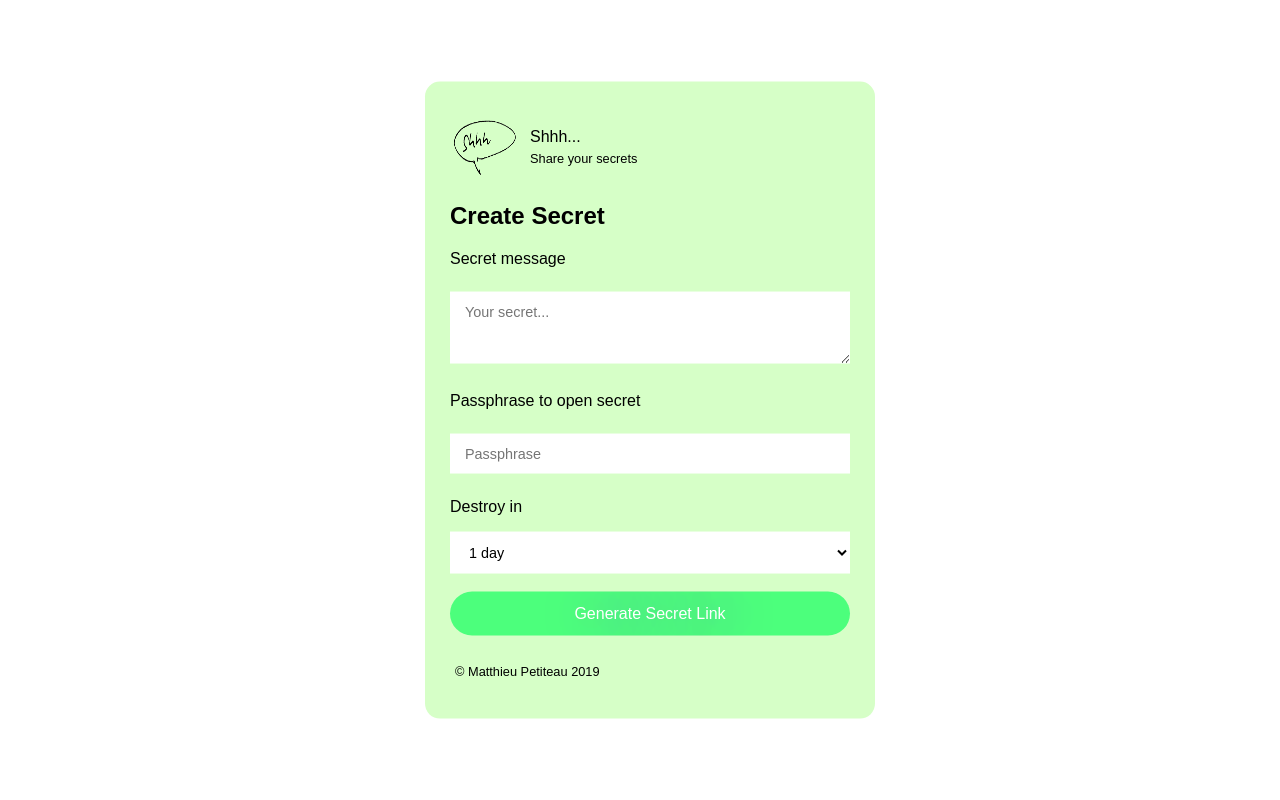
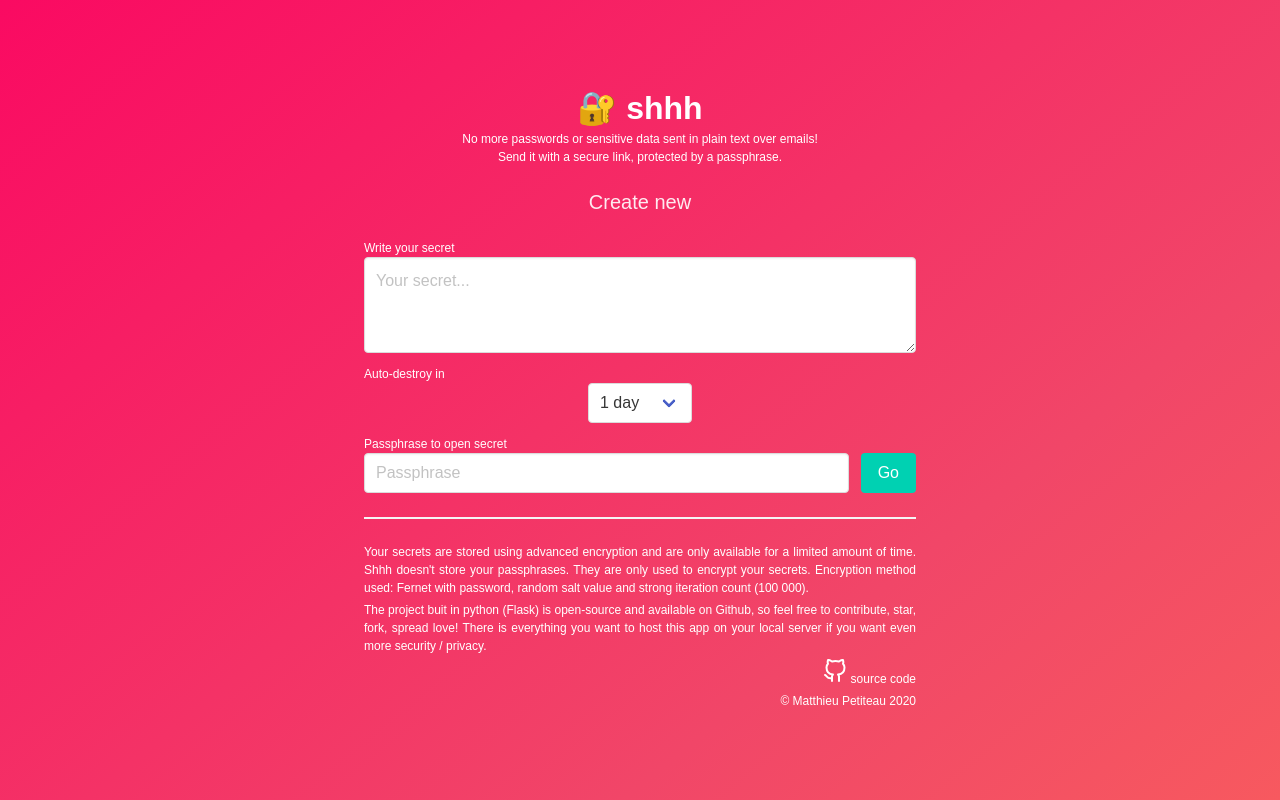
Before and after one commit to smallwat3r/shhh, a Flask app: page /c in a window 1280 px wide. Run offline with Flask 2, Linux system fonts and the light colour scheme; parts of the project's set-up code (start-up, migrations or seed data) failed here and were passed over; some libraries are stand-ins or nearby versions; some web fonts are replaced.

Commit message:
Brand new theme

```diff
--- a/shhh/static/css/main.css
+++ b/shhh/static/css/main.css
@@ -4,68 +4,21 @@
  * Date  : 29.12.2019
  */
 
-
 body {
   font-family: 'Chivo', sans-serif;
 }
 
-input, textarea {
-    background-color: #fff;
-    border: none;
-    padding: 12px 15px;
-    margin: 8px 0;
-    width: 370px;
-    font-size: 0.9em;
-    font-family: 'Chivo', sans-serif;
-}
-input:disabled {
-    background-color: #F2F2F2;
-    color: #B5B5B5;
+a {
+  color: #fff;
 }
 
-select {
-    background-color: #fff;
-    padding: 12px 15px;
-    border: none;
-    -webkit-appearance: input;
-    appearance: input;
-    width: 400px;
-    font-size: 0.9em;
+input, textarea, select {
   font-family: 'Chivo', sans-serif;
-}
-
-textarea {
-    resize: vertical;
-}
-
-.btn {
-    font-size: 1em;
-    width: 100%;
-    background-color: #4cff7c;
-    border-radius: 42px;
-    border: none;
-    display: inline-block;
-    cursor: pointer;
-    color: #ffffff;
-    padding: 13px 24px;
-    text-decoration: none;
-    text-shadow: 11px 0px 50px #a72dbd;
-}
-.btn:hover {
-    background-color: #8FFF66;
-}
-.btn:disabled {
-    background-color: #F2F2F2;
-    cursor: auto;
-    color: #B5B5B5;
-}
-
-.p-top {
-    padding-top: 10px;
 }
 
 .alert-success {
   background-color: #99ff33;
+  color: #210000;
   border-radius: 15px;
   padding: 10px;
 }
@@ -83,93 +36,12 @@ textarea {
   padding: 10px;
 }
 
-.card {
-    position: absolute;
-    top: 50%;
-    left: 50%;
-    -ms-transform: translateX(-50%) translateY(-50%);
-    -webkit-transform: translate(-50%,-50%);
-    transform: translate(-50%,-50%);
-    width: 450px;
-    margin-right: 10px;
-    margin-left: 10px;
-    border-radius: 15px;
-    background-color: #D6FFC7;
-}
-
-.card__content {
-    padding: 30px 25px 20px 25px;
-    background-position: center;
-    background-repeat: no-repeat;
-    background-size: 240%;
-}
-
-.card__content-header {
-    display: flex;
-    justify-content: space-between;
-    align-items: center;
-    margin-bottom: 20px;
-}
-
-.card__content-profile {
-    display: flex;
-    justify-content: space-between;
-    align-items: center;
-}
-
-.card__content-profile-image-container {
-    width: 70px;
-    margin-right: 10px;
-}
-
-.card__content-profile-picture {
-    display: block;
-    position: relative;
-    padding-top: 100%;
-    border-radius: 50%;
-    overflow: hidden;
-}
-
-.card__content-profile-image {
-    position: absolute;
-    top: 0;
-    left: 0;
-    width: 100%;
-    height: 100%;
-}
-
-.card__content-profile-name {
-    display: block;
-    margin-bottom: 5px;
-    font-size: 1em;
-}
-
-.card__content-profile-subname {
-    display: block;
-    font-size: 0.8em;
-}
-
-.card__content-body {
-    max-width: 100%;
-    margin-bottom: 0;
-    font-size: 1em;
-}
-
-.card__footer {
-    position: relative;
-    padding: 20px 0px;
-}
-
-.card__footer-body {
-    font-size: 0.8em;
-    margin-left: 5px;
-    margin-right: 5px;
-    margin-top: 0;
-    margin-bottom: 0;
+.info {
+  padding-top: 20px;
 }
 
 /**
- * FONTS
+ * GOOGLE FONTS
  */
 /* latin-ext */
 @font-face {
--- a/shhh/static/robots.txt
+++ b/shhh/static/robots.txt
@@ -1,2 +1,4 @@
 User-Agent: *
-Disallow:
+
+Disallow: /api/
+Disallow: /r/
--- a/shhh/templates/404.html
+++ b/shhh/templates/404.html
@@ -2,7 +2,8 @@
 
 {% block container %}
 
-    <h2>Not Found...</h2>
-    <a href="/c">Back home</a>
+    <h2 class="subtitle">{{ e }}</h2>
+    <hr />
+    <a class="button is-primary" href="/c">Back home</a>
 
 {% endblock %}
--- a/shhh/templates/base.html
+++ b/shhh/templates/base.html
@@ -1,50 +1,62 @@
 <!DOCTYPE html>
-<html lang="en">
+<html>
 
 <head>
     <meta charset="utf-8">
-    <meta name="viewport" content="width=device-width, initial-scale=1.0">
     <meta http-equiv="X-UA-Compatible" content="IE=edge">
-    <meta http-equiv="Content-Language" content="en">
-    <meta http-equiv="Content-Type" content="text/html; charset=utf-8" />
+    <meta name="viewport" content="width=device-width, initial-scale=1">
+    <meta name="description" content="Shhh helps you sharing encrypted secrets with people using secured links with passphrase and expiration date. No more passwords or sensitive data sent in plain text over emails! Send it with a secure link,
+    protected by a passphrase.">
     <title>Shhh</title>
-    <meta name="author" content="Smallwat3r">
-    <link href="{{ url_for('static', filename='css/main.css') }}" rel="stylesheet">
+    <link rel="shortcut icon" href="{{ url_for('static', filename='img/logo.png') }}">
+    <link rel="stylesheet" href="https://unpkg.com/bulma@0.8.0/css/bulma.min.css" />
+    <link rel="stylesheet" href="{{ url_for('static', filename='css/main.css') }}">
 </head>
 
 <body>
-    <div id="main" class="card container">
-        <div class="card__content">
-            <div class="card__content-header">
-                <div class="card__content-profile">
-                    <div class="card__content-profile-image-container">
-                        <picture class="card__content-profile-picture">
-                            <img class="card__content-profile-image" src="{{ url_for('static', filename='img/logo.png') }}" alt="">
-                        </picture>
-                    </div>
-                    <div class="card__content-profile-details">
-                        <span class="card__content-profile-name">Shhh...</span>
-                        <span class="card__content-profile-subname">Share your secrets</span>
+    <section class="hero is-danger is-bold is-fullheight">
+        <div class="hero-body">
+            <div class="container has-text-centered">
+
+                <div class="column is-4 is-offset-4">
+                    <a href="/">
+                        <h1 class="title">
+                            🔐 shhh
+                        </h1>
+                    </a>
+                    <p class="help">
+                        No more passwords or sensitive data sent in plain text over emails! Send it with a secure link,
+                        protected by a passphrase.
+                    </p>
+                </div>
+
+                <div class="column is-6 is-offset-3">
+
+                    {% block container %}{% endblock %}
+
+                    <hr />
+                    <div class="has-text-right">
+                        <p class="help has-text-justified">
+                            Your secrets are stored using advanced encryption and are only available for a limited amount of time.
+                            Shhh doesn't store your passphrases. They are only used to encrypt your secrets. Encryption method used:
+                            Fernet with password, random salt value and strong iteration count (100 000).
+                        </p>
+                        <p class="help has-text-justified">
+                            The project buit in python (Flask) is open-source and available on Github, so feel free to contribute, star,
+                            fork, spread love! There is everything you want to host this app on your local server if you want even more
+                            security / privacy.
+                        </p>
+                        <p class="help"><a href="https://github.com/smallwat3r/shhh"><span class="feather" data-feather="github"></span> source code</a></p>
+                        <p class="help">&copy; Matthieu Petiteau 2020</p>
                     </div>
                 </div>
             </div>
+        </div>
+    </section>
 
-            <div class="card__content-body">
-
-                {% block container %}{% endblock %}
-
-            </div>
-
-            <div class="card__footer">
-                <p class="card__footer-body">
-                    <span class="text-muted">&copy; Matthieu Petiteau 2019</span>
-                </p>
-            </div>
-        </div>
-    </div>
-
+    <script src="https://cdnjs.cloudflare.com/ajax/libs/feather-icons/4.9.0/feather.min.js"></script>
+    <script>feather.replace();</script>
     {% block js %}{% endblock %}
-
 </body>
 
 </html>
--- a/shhh/templates/create.html
+++ b/shhh/templates/create.html
@@ -2,41 +2,46 @@
 
 {% block container %}
 
-    <h2>Create Secret</h2>
-
 {% if not data %}
 
     <form method="post">
-            <p for="inputSecret">Secret message</p>
-            <textarea class="form-control" name="inputSecret"
-                id="inputSecret" rows="3" placeholder="Your secret..."
-                autocomplete="off" required></textarea>
-
-            <p>Passphrase to open secret</p>
-            <input name="passPhrase" id="passPhrase" placeholder="Passphrase"
-                autocomplete="off" required>
-
-            <p>Destroy in</p>
+        <h2 class="subtitle">
+            Create new
+        </h2>
+        <p class="help has-text-left">Write your secret</p>
+        <div class="field">
+            <p class="control">
+            <textarea class="textarea" name="inputSecret" id="inputSecret" rows="3" placeholder="Your secret..." autocomplete="off" required></textarea>
+            </p>
+        </div>
+        <p class="help has-text-left">Auto-destroy in</p>
+        <div class="field">
+            <div class="control ">
+                <div class="select">
                     <select id="expiresValue" name="expiresValue">
                         <option value="1">1 day</option>
                         <option value="2">2 days</option>
                         <option value="3">3 days</option>
                         <option value="7">1 week</option>
                     </select>
-
-            <div class="p-top">
-                <input type="submit" class="btn" value="Generate Secret Link">
+                </div>
+            </div>
+        </div>
+        <p class="help has-text-left">Passphrase to open secret</p>
+        <div class="field is-grouped">
+            <p class="control is-expanded">
+            <input class="input" name="passPhrase" type="text" placeholder="Passphrase" autocomplete="off" required>
+            <p class="control">
+            <input type="submit" class="button is-primary" value="Go">
+            </p>
         </div>
     </form>
 
 {% else %}
 
-        <div class="alert-success">
-            <h4 class="link">{{ data.l }}</h4>
-            <hr>
-            <p>Send this link along with the passphrase to your recipient.
+    <h4 class="alert-success">{{ data.l }}</h4>
+    <p class="info">Send this link along with the passphrase to your recipient.
     This link will expire in <b>{{ data.e }} day(s).</b></p>
-        </div>
 
 {% endif %}
 
--- a/shhh/views.py
+++ b/shhh/views.py
@@ -66,7 +66,7 @@ def api_read():
 @app.errorhandler(404)
 def error_404(error):
     """404 not found."""
-    return render_template("404.html")
+    return render_template("404.html", e=error)
 
 
 @app.route("/robots.txt")
```
Also changed, not shown: shhh/templates/read.html (+10 -10 lines). Lines whose indentation alone changed are shown as unchanged.
